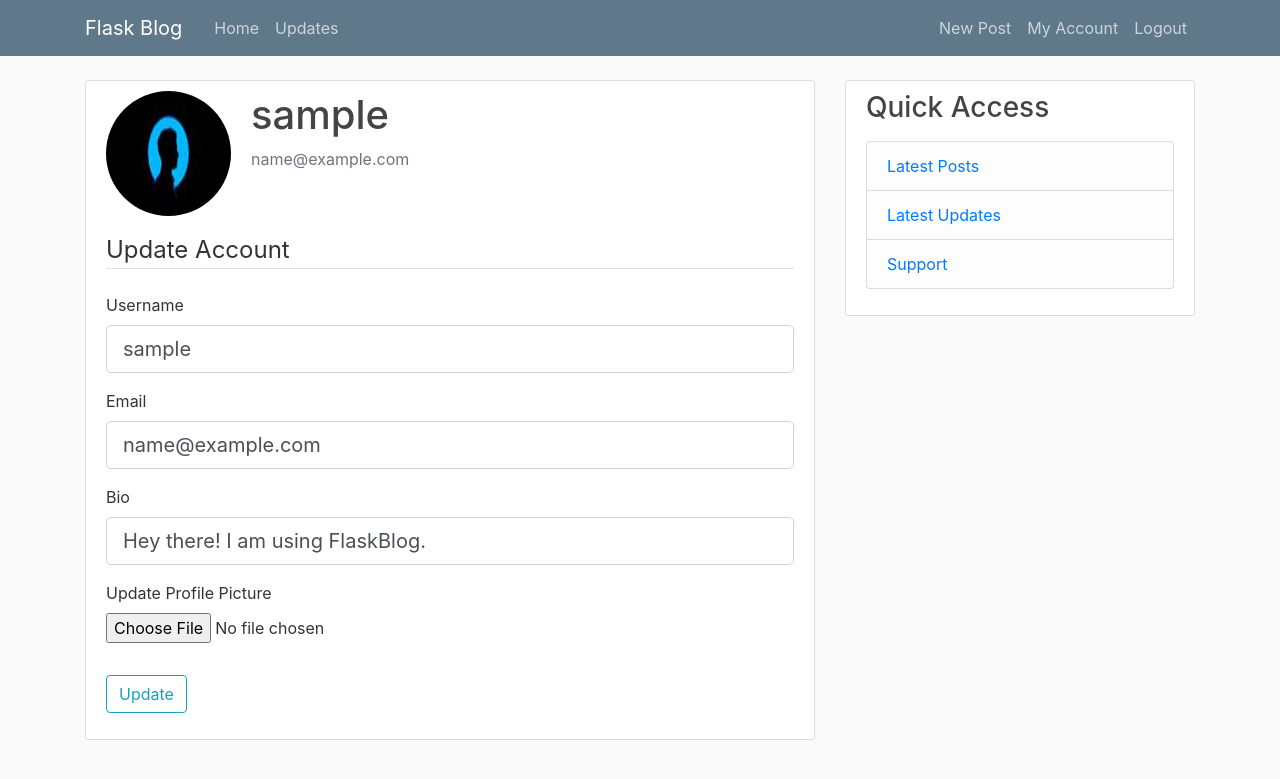
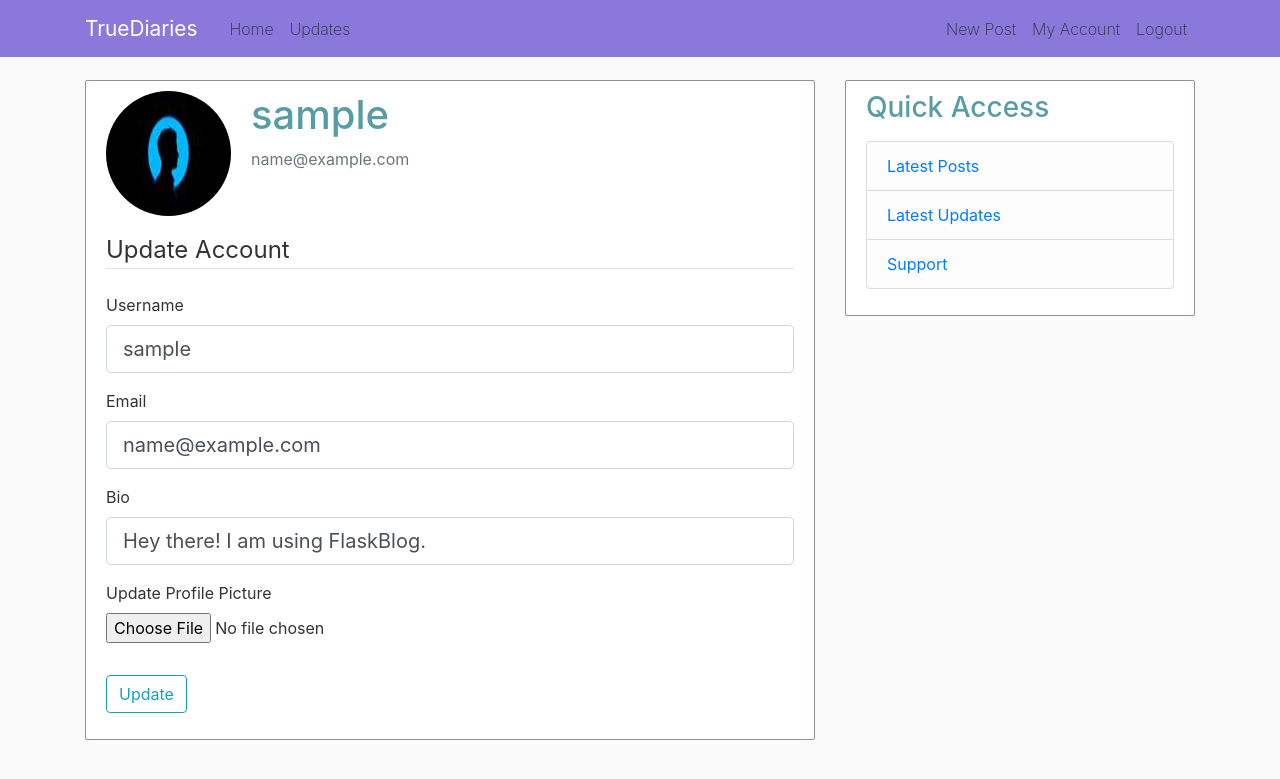
Before and after one commit to JaiLuthra1/TrueDiaries, a Flask app: page /account in a window 1280 px wide. Shown: the top 779 px of the page. Run offline with Flask 2, Linux system fonts and the light colour scheme; the visitor is signed in with stand-in values (Sample User, id 1); data comes from the database, SQL or seed files in the repository; some libraries are stand-ins or nearby versions.

Commit message:
Some css change

```diff
--- a/flaskblog/static/main.css
+++ b/flaskblog/static/main.css
@@ -10,15 +10,16 @@ h3,
 h4,
 h5,
 h6 {
-  color: #444444;
+  color: #589da3;
 }
 
 .bg-steel {
-  background-color: #5f788a;
+  background-color: #8a78da;
 }
 
 .site-header .navbar-nav .nav-link {
-  color: #cbd5db;
+  color: #27313d;
+  font-weight: 200;
 }
 
 .site-header .navbar-nav .nav-link:hover {
@@ -32,8 +33,8 @@ h6 {
 .content-section {
   background: #ffffff;
   padding: 10px 20px;
-  border: 1px solid #dddddd;
-  border-radius: 3px;
+  border: 1px solid #978f8f;
+  border-radius: 2px;
   margin-bottom: 20px;
 }
 
@@ -51,8 +52,8 @@ a.article-title:hover {
 }
 
 .article-img {
-  height: 65px;
-  width: 65px;
+  height: 80px;
+  width: 80px;
   margin-right: 16px;
 }
 
@@ -83,3 +84,7 @@ a.article-title:hover {
 .account-heading {
   font-size: 2.5rem;
 }
+
+a.navbar-brand {
+  font-size: 1.3rem;
+}
--- a/flaskblog/templates/layout.html
+++ b/flaskblog/templates/layout.html
@@ -11,16 +11,16 @@
     <link rel="stylesheet" type="text/css" href="{{ url_for('static', filename='main.css') }}">
 
     {% if title %}
-        <title>Flask Blog - {{ title }}</title>
+        <title>TrueDiaries - {{ title }}</title>
     {% else %}
-        <title>Flask Blog</title>
+        <title>TrueDiaries</title>
     {% endif %}
 </head>
 <body>
     <header class="site-header">
       <nav class="navbar navbar-expand-md navbar-dark bg-steel fixed-top">
         <div class="container">
-          <a class="navbar-brand mr-4" href="{{ url_for('home') }}">Flask Blog</a>
+          <a class="navbar-brand mr-4" href="{{ url_for('home') }}">TrueDiaries</a>
           <button class="navbar-toggler" type="button" data-toggle="collapse" data-target="#navbarToggle" aria-controls="navbarToggle" aria-expanded="false" aria-label="Toggle navigation">
             <span class="navbar-toggler-icon"></span>
           </button>
--- a/flaskblog/templates/user_posts.html
+++ b/flaskblog/templates/user_posts.html
@@ -7,7 +7,7 @@
         <p class="text-secondary">{{ user.bio }}</p>
     </div>
   </div>
-  <h1>Posts by {{user.username}} ({{ posts.total }})</h1>
+  <h2 class="pt-2">Posts by {{user.username}} ({{ posts.total }})</h2>
   {% for post in posts.items %}
       <article class="media content-section">
         <img class="rounded-circle article-img" src="{{url_for('static', filename='profile_pics/' + post.author.profile_picture)}}">
```
